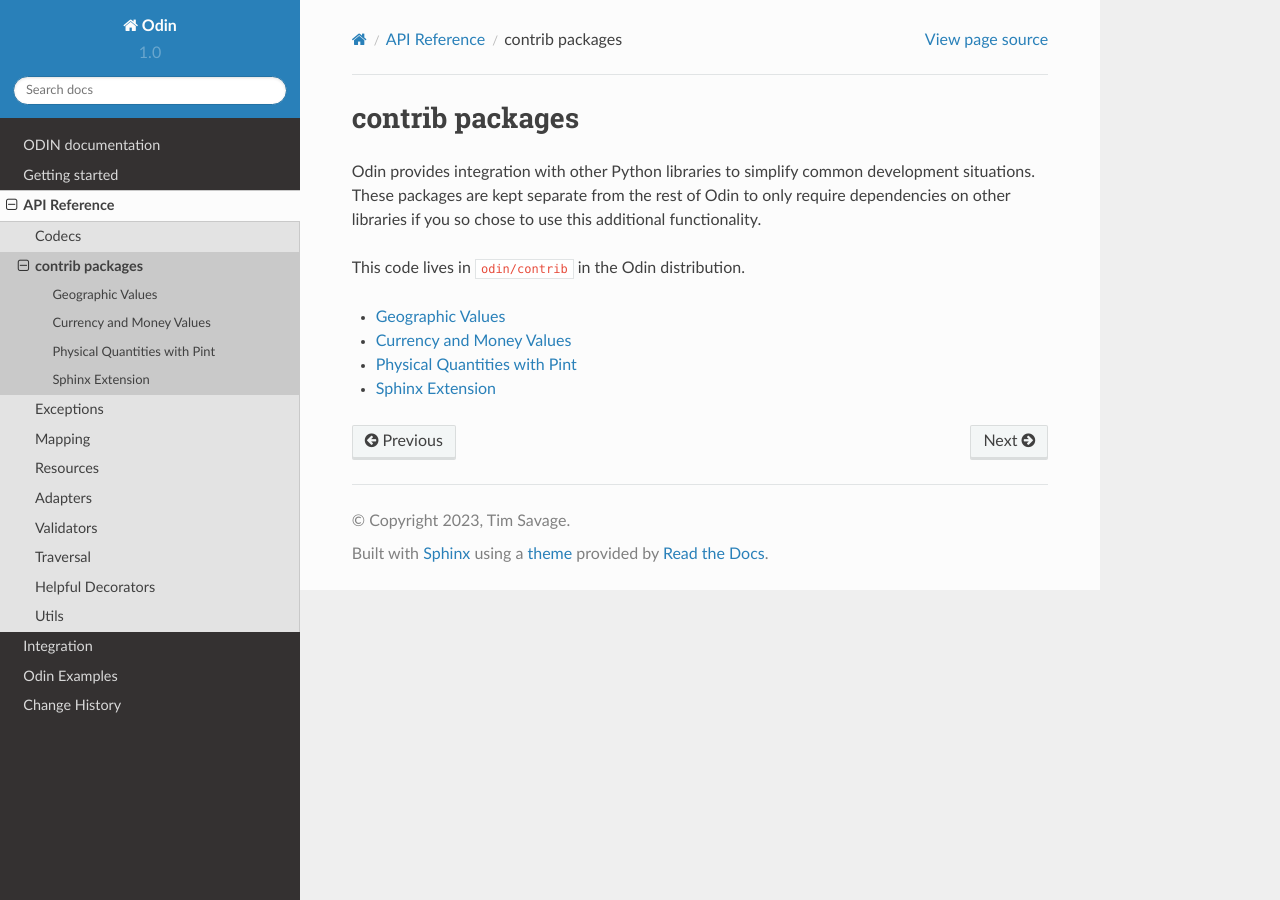
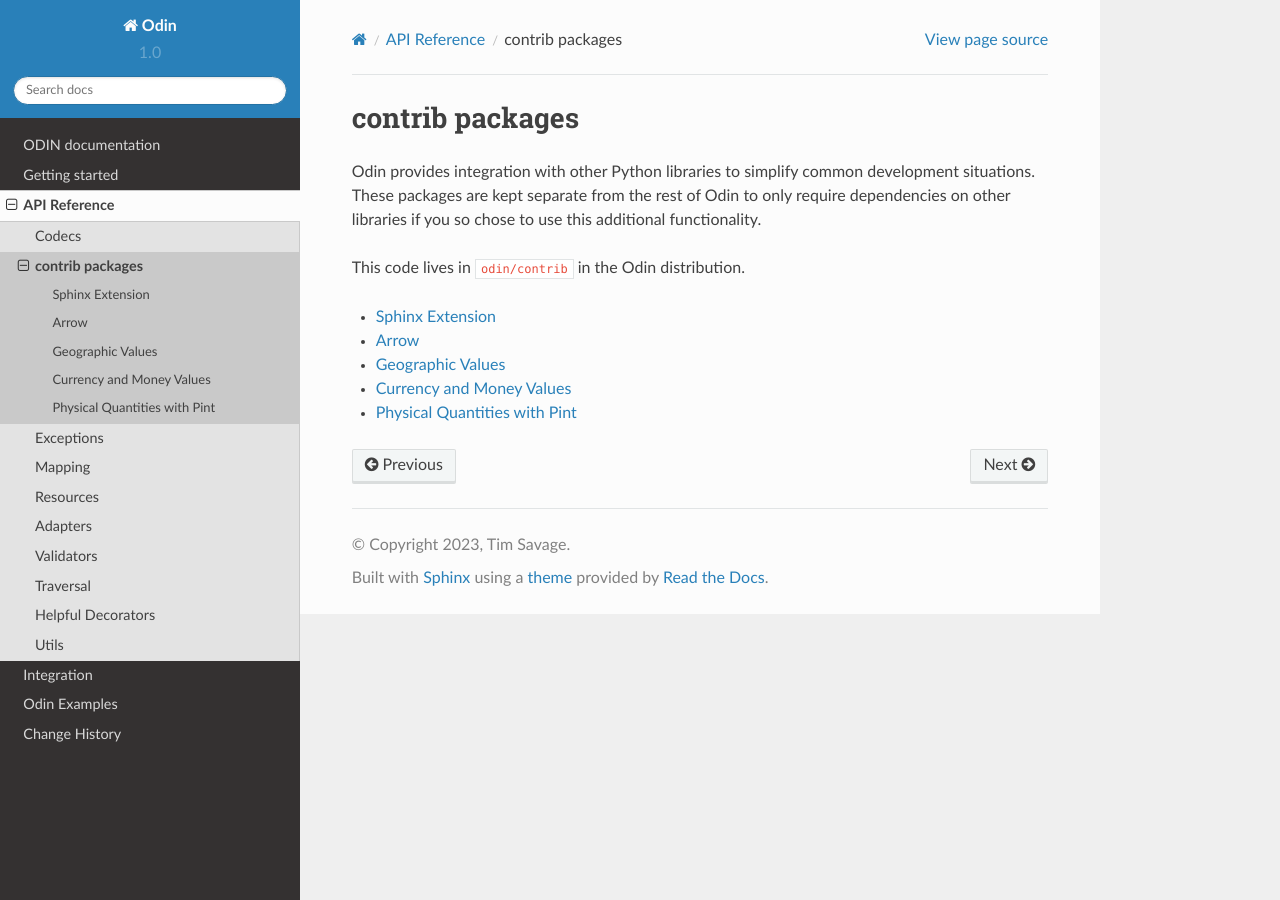
Before and after one commit to python-odin/odin, a Sphinx documentation site: the page built from docs/ref/contrib/index.rst, in a window 1280 px wide. Built offline with Sphinx 7.4.7 and the Read the Docs theme 2.0.0, drawn with Linux system fonts in a browser that asks for light colours; pages that are not in the unit, such as notebooks, are missing from menus.

Commit message:
Update doc links

```diff
--- a/docs/ref/contrib/index.rst
+++ b/docs/ref/contrib/index.rst
@@ -11,8 +11,9 @@
 .. toctree::
    :maxdepth: 1
 
-   doc_gen/index
+   sphinx/index
+   rich/index
+   arrow/index
    geo/index
    money/index
    pint/index
-   sphinx/index
```
